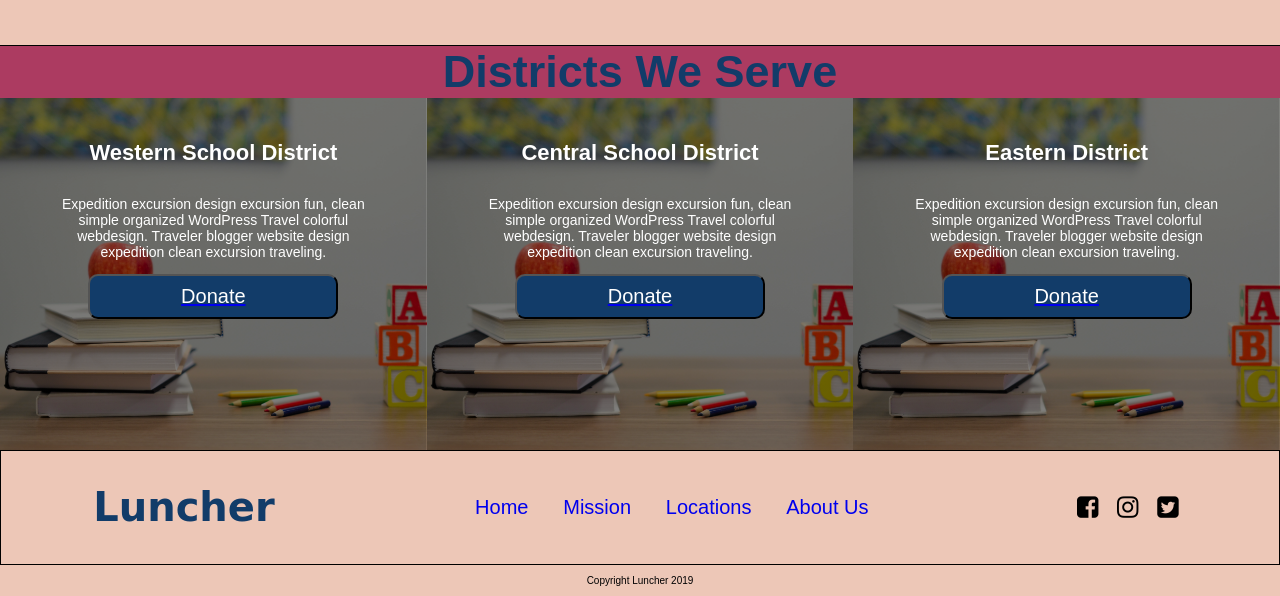
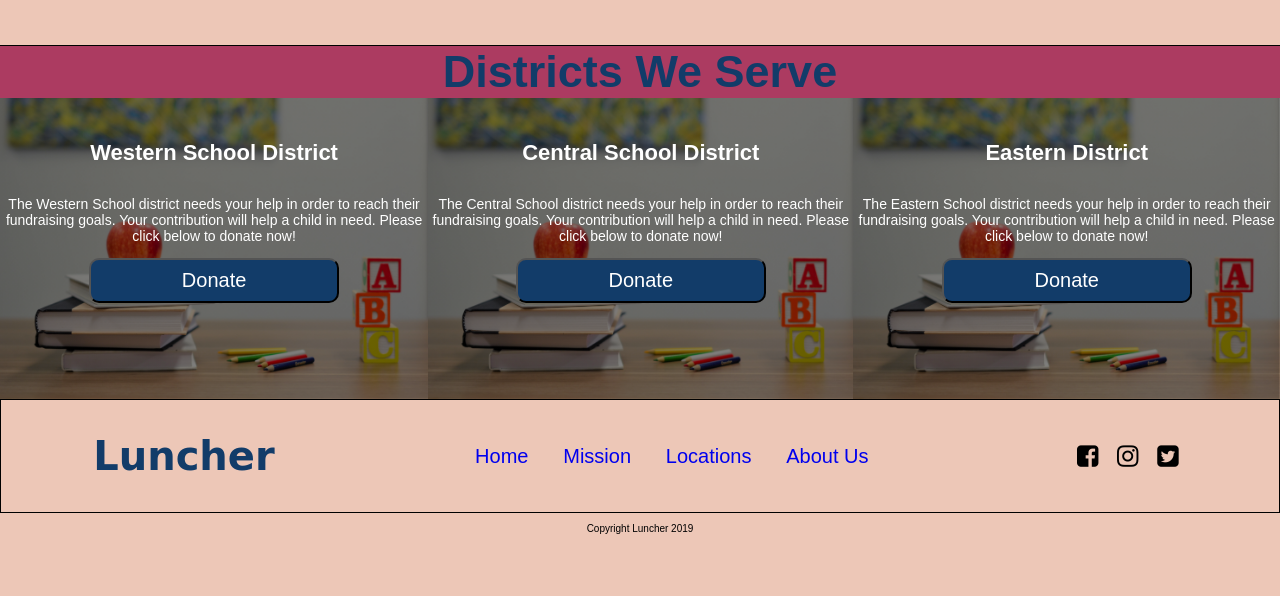
Before and after one commit to BW-Luncher/marketing, a plain HTML site: page index.html in a window 1280 px wide. Shown: the part 1460-2056 px from the top of the page. After the commit the page ends 2004 px from the top, so only its background shows below. Drawn offline with Linux system fonts and the light colour scheme; a web font is replaced by a local one.

Commit message:
scroll bar and content

```diff
--- a/index.html
+++ b/index.html
@@ -38,10 +38,7 @@
         <div class="inner-hero">
           <h1>Welcome to Luncher</h1>
           <h2>A service that provides school lunches to children in need.</h2>
-          <a
-            href="https://luncher.shanejeremich.now.sh/"
-            target="_blank"
-            class="button"
+          <a href="https://luncher.shanejeremich.now.sh/" class="button"
             >Donate Now</a
           >
         </div>
@@ -59,10 +56,10 @@
             in need. Hopefully, our application will help build better schools,
             communities, and individuals; one meal at a time.
           </p>
-          <br>
-          <br>
-          <br>
-          <br>
+          <br />
+          <br />
+          <br />
+          <br />
           <h2 class="sig">- the Luncher Team</h2>
         </div>
         <div class="missionPic">
@@ -72,8 +69,8 @@
 
       <section class="app-statement">
         <div class="missionPic">
-    <img class="appPic" src="images/codeTwo.jpg" alt="coding" />
-  </div>
+          <img class="appPic" src="images/codeTwo.jpg" alt="coding" />
+        </div>
         <div id="app" class="textBox">
           <h1>Our App:</h1>
           <p>
@@ -94,9 +91,9 @@
         <div class="district">
           <h4>Western School District</h4>
           <p>
-            Expedition excursion design excursion fun, clean simple organized
-            WordPress Travel colorful webdesign. Traveler blogger website design
-            expedition clean excursion traveling.
+            The Western School district needs your help in order to reach their
+            fundraising goals. Your contribution will help a child in need.
+            Please click below to donate now!
           </p>
           <div class="homeButton">
             <a href="https://luncher.shanejeremich.now.sh/" target="_blank"
@@ -108,9 +105,9 @@
         <div class="district">
           <h4>Central School District</h4>
           <p>
-            Expedition excursion design excursion fun, clean simple organized
-            WordPress Travel colorful webdesign. Traveler blogger website design
-            expedition clean excursion traveling.
+            The Central School district needs your help in order to reach their
+            fundraising goals. Your contribution will help a child in need.
+            Please click below to donate now!
           </p>
           <div class="homeButton">
             <a href="https://luncher.shanejeremich.now.sh/" target="_blank"
@@ -122,9 +119,9 @@
         <div class="district">
           <h4>Eastern District</h4>
           <p>
-            Expedition excursion design excursion fun, clean simple organized
-            WordPress Travel colorful webdesign. Traveler blogger website design
-            expedition clean excursion traveling.
+            The Eastern School district needs your help in order to reach their
+            fundraising goals. Your contribution will help a child in need.
+            Please click below to donate now!
           </p>
           <div class="homeButton">
             <a href="https://luncher.shanejeremich.now.sh/" target="_blank"
--- a/less/about.less
+++ b/less/about.less
@@ -36,7 +36,7 @@
   }
 
   .hero-about {
-    width: 100vw;
+    // width: 100vw;
     height: 100vh;
 
     /* Flexbox stuff */
--- a/less/global.less
+++ b/less/global.less
@@ -8,4 +8,5 @@ html{
 body {
     margin: 0;
     font-family: @textOne;
+
 }
--- a/less/homepage.less
+++ b/less/homepage.less
@@ -25,7 +25,7 @@ justify-content: center;
     }
 
     .district{
-      padding:4%;
+      // padding:4%;
       padding-top: 1%;
       h4{
         font-size: 2.2rem;
@@ -82,7 +82,7 @@ justify-content: center;
 
   }
   .hero {
-    width: 100vw;
+    // width: 100vw;
     height: 100vh;
 
     /* Flexbox stuff */
@@ -148,7 +148,7 @@ div.homeButton{
 
 
   .district {
-    width: 100vw;
+    // width: 100vw;
     height: 36vh;
 
     /* Flexbox stuff */
@@ -168,6 +168,7 @@ div.homeButton{
     background-position: center center;
     background-repeat: no-repeat;
     background-attachment: fixed;
+
 }
 
 
@@ -210,3 +211,14 @@ div.homeButton{
   font-family:@logoFont;
   font-size: 3rem;
 }
+
+a:hover{
+  text-decoration: none;
+}
+a{
+  text-decoration: none;
+}
+
+// div.district{
+//   // padding:3%;
+// }
```
Also changed, not shown: css/index.css.
